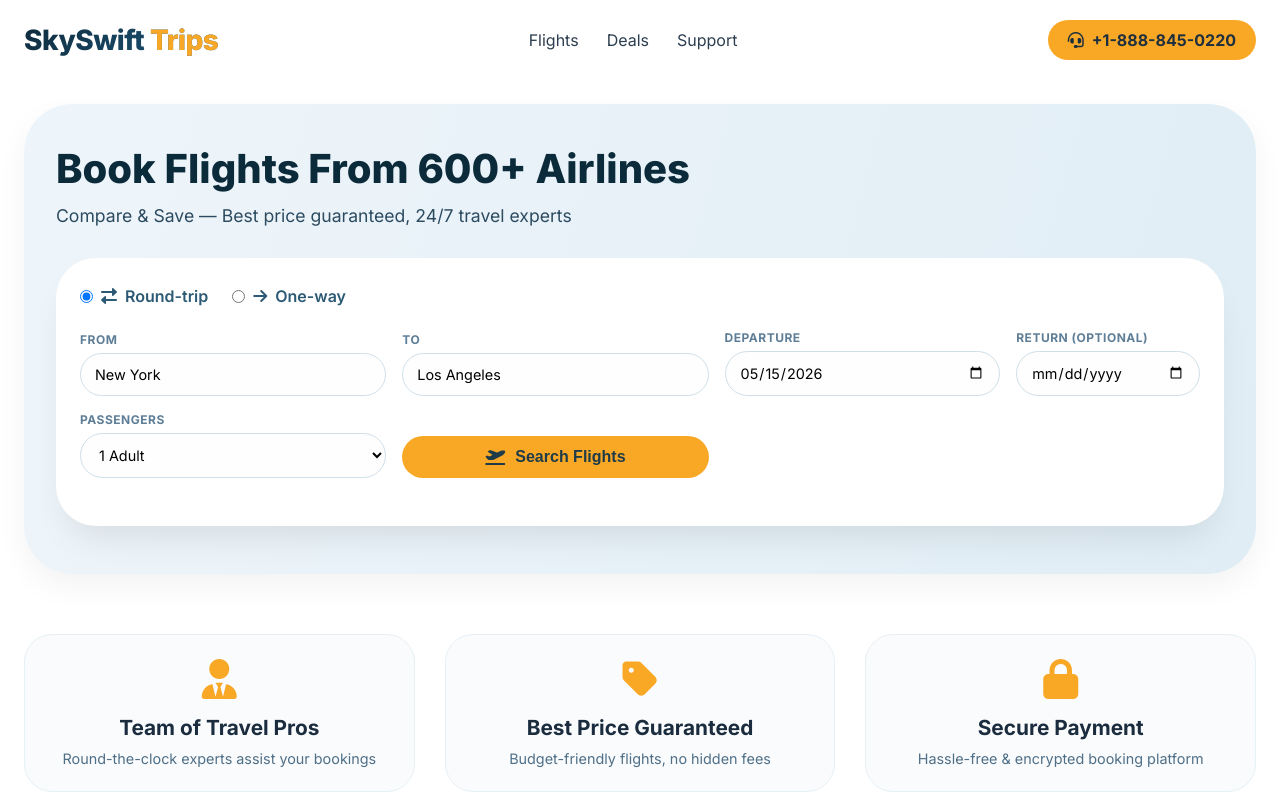
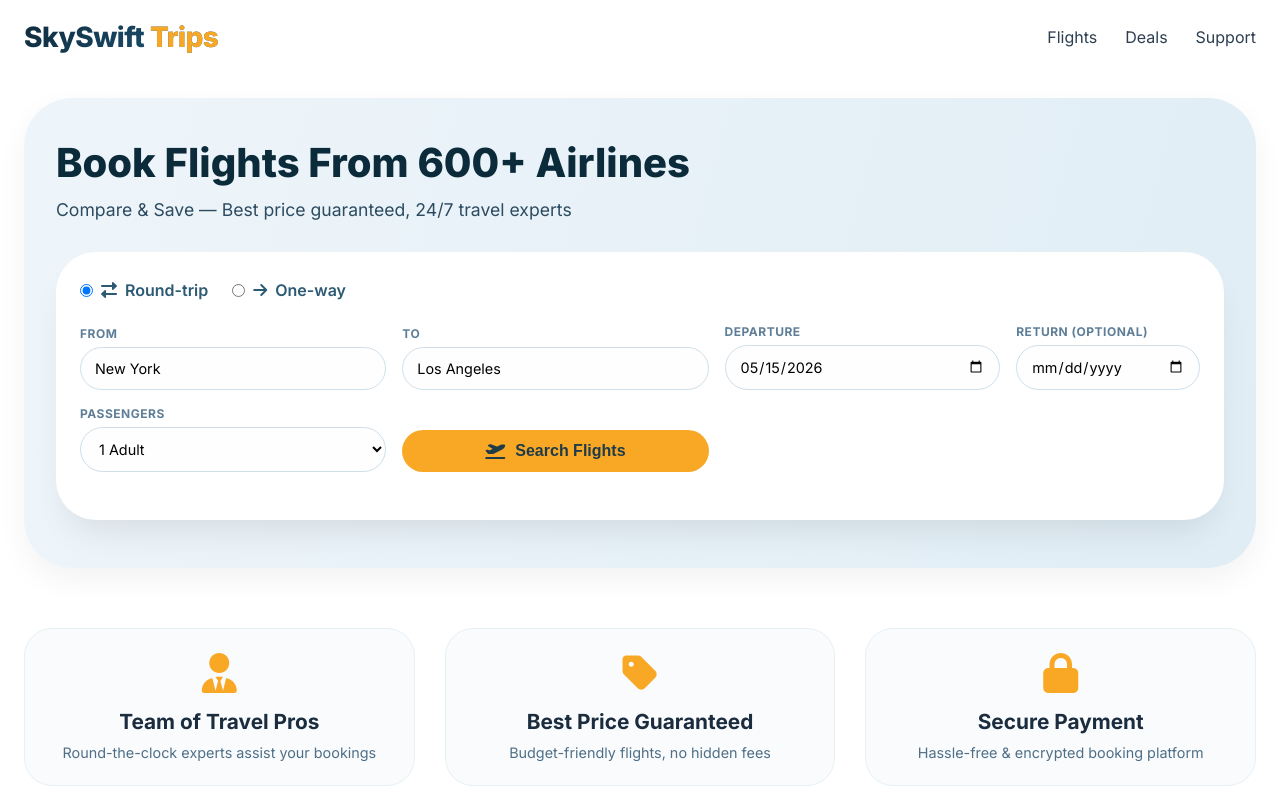
Before and after one commit to bookflights/booknow, a plain HTML site: page index.html in a window 1280 px wide. Shown: the top 800 px of the page. Drawn offline with Linux system fonts and the light colour scheme.

Commit message:
Update index.html

```diff
--- a/index.html
+++ b/index.html
@@ -451,7 +451,6 @@
       <a href="#">Deals</a>
       <a href="#">Support</a>
     </div>
-    <a href="tel:+18888450220" class="cta-phone"><i class="fas fa-headset"></i> +1-888-845-0220</a>
   </div>
 
   <!-- Hero + FLIGHT SEARCH (main pattern similar to asaptrips) -->
```
